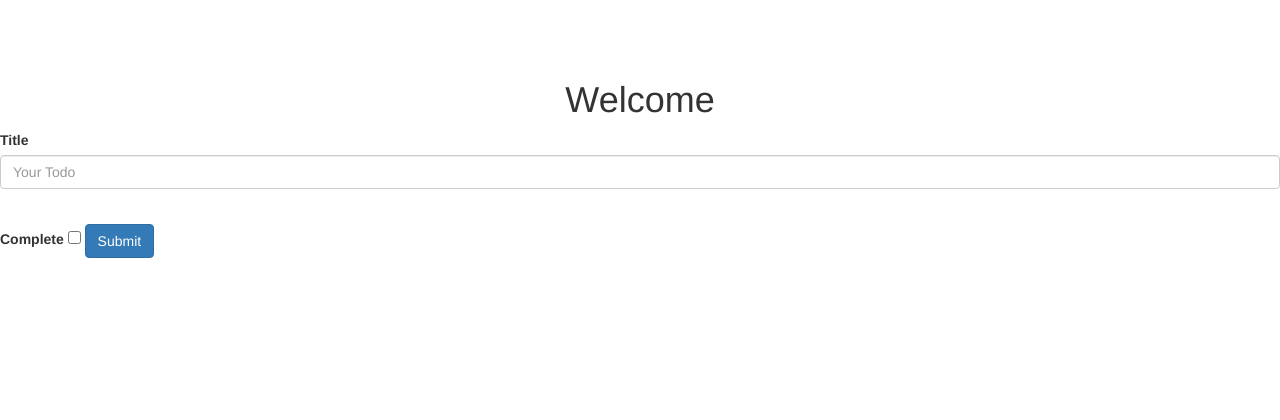
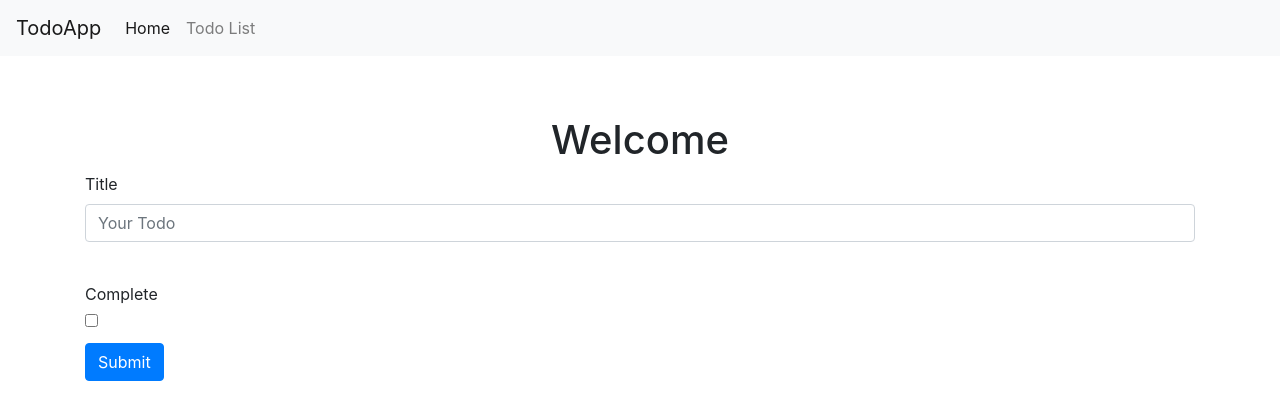
Before and after one commit to AmmirMahdi/TodoApp-Flask, a Flask app: page / in a window 1280 px wide. Shown: the top 420 px of the page. Run offline with Flask 2, Linux system fonts and the light colour scheme; some libraries are stand-ins or nearby versions.

Commit message:
change desgin

```diff
--- a/project/templates/base.html
+++ b/project/templates/base.html
@@ -7,6 +7,26 @@
     <link rel="stylesheet" href="https://cdn.jsdelivr.net/npm/bootstrap@4.5.3/dist/css/bootstrap.min.css" integrity="sha384-TX8t27EcRE3e/ihU7zmQxVncDAy5uIKz4rEkgIXeMed4M0jlfIDPvg6uqKI2xXr2" crossorigin="anonymous">
 </head>
 <body>
+
+
+<nav class="navbar navbar-expand-lg navbar-light bg-light">
+    <a class="navbar-brand" href="{{url_for('index')}}">TodoApp</a>
+    <button class="navbar-toggler" type="button" data-toggle="collapse" data-target="#navbarNavDropdown" aria-controls="navbarNavDropdown" aria-expanded="false" aria-label="Toggle navigation">
+      <span class="navbar-toggler-icon"></span>
+    </button>
+    <div class="collapse navbar-collapse" id="navbarNavDropdown">
+      <ul class="navbar-nav">
+        <li class="nav-item active">
+          <a class="nav-link" href="{{url_for('index')}}">Home</span></a>
+        </li>
+        <li class="nav-item">
+          <a class="nav-link" href="{{url_for('todo')}}">Todo List</a>
+      </li>
+      </ul>
+    </div>
+  </nav>
+
+
 
     <div class="container">
         {% block content %}
--- a/project/templates/index.html
+++ b/project/templates/index.html
@@ -1,4 +1,7 @@
-{% extends 'bootstrap/base.html' %}
+{% extends 'base.html' %}
+
+
+
 
 {% block content %}
 
```
Also changed, not shown: project/data.sqlite.
